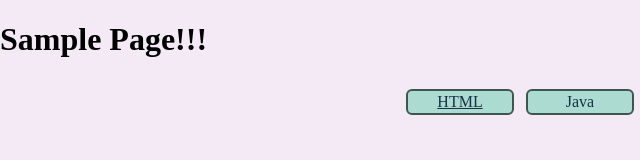
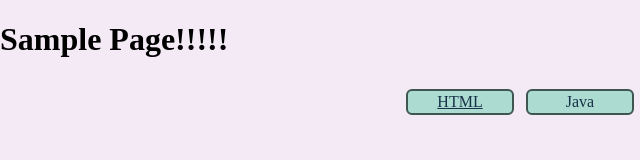
Before and after one commit to closer0502/closer0502.github.io, a plain HTML site: page index.html in a window 1280 px wide. Shown: the full height of the page, 0-640 px from the left. Drawn offline with Linux system fonts and the light colour scheme.

Commit message:
Update index.html

```diff
--- a/index.html
+++ b/index.html
@@ -16,7 +16,7 @@
  </head>
 
  <body>
-  <h1 id="title">Sample Page!!!</h1>
+  <h1 id="title">Sample Page!!!!!</h1>
   <div class="header">
     <div class="content_area">
       <a class="tab" target="frame1" href="hello.html">HTML</a>
```
